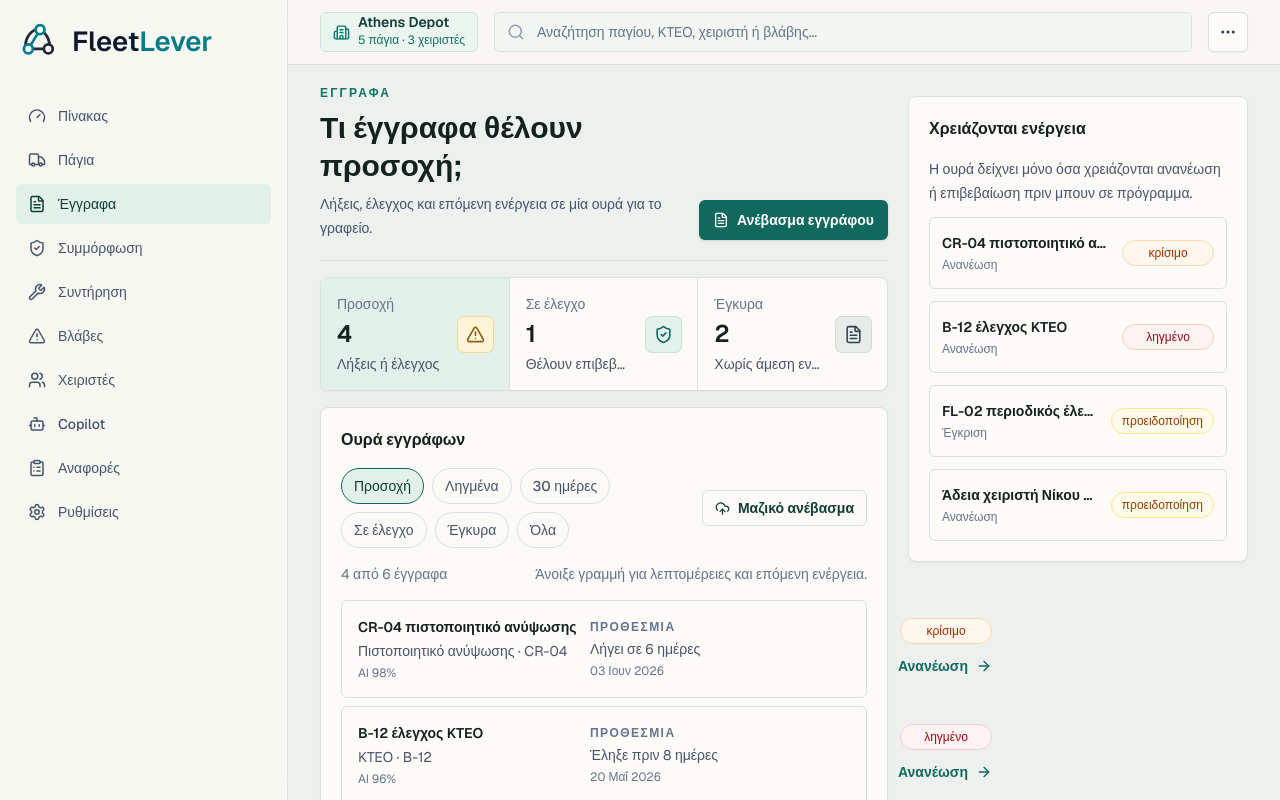
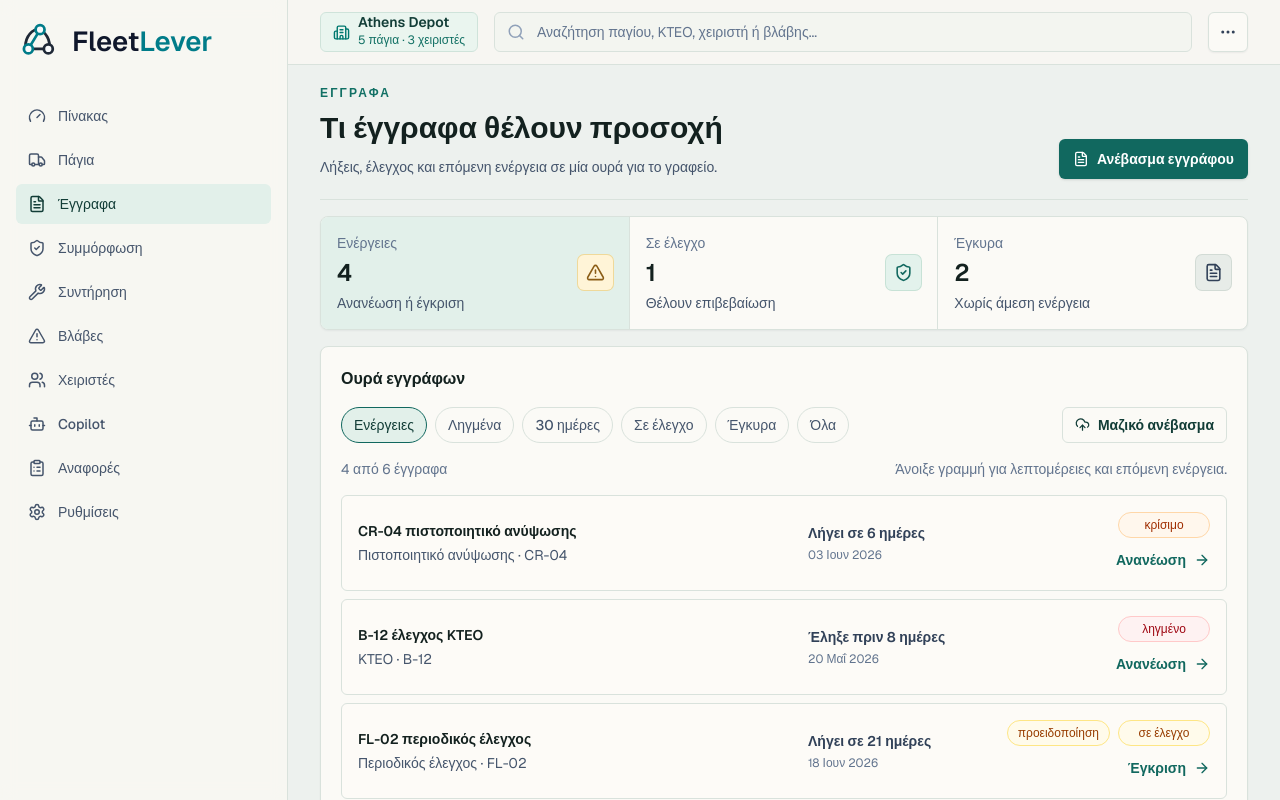
Before and after one commit to gkaragioul/FleetLever, a Next.js app: page / in a window 1280 px wide. Both pictures are taken after a click on the tab "Έγγραφα". Shown: the top 800 px of the page. Built offline with nearby package versions, Linux system fonts and the light colour scheme.

Commit message:
Polish documents queue layout

```diff
--- a/src/components/fleetlever/operations-console.tsx
+++ b/src/components/fleetlever/operations-console.tsx
@@ -1469,7 +1469,7 @@ function DocumentsPanel({ setActiveTab }: { setActiveTab: (tab: TabId) => void }
   const documentsInReview = documents.filter((document) => document.reviewState === "under review");
   const validDocuments = documents.filter((document) => documentStatus(document) === "valid");
   const filters: { id: DocumentFilter; label: string }[] = [
-    { id: "attention", label: "Προσοχή" },
+    { id: "attention", label: "Ενέργειες" },
     { id: "expired", label: "Ληγμένα" },
     { id: "upcoming", label: "30 ημέρες" },
     { id: "review", label: "Σε έλεγχο" },
@@ -1481,13 +1481,13 @@ function DocumentsPanel({ setActiveTab }: { setActiveTab: (tab: TabId) => void }
     <div className="space-y-4">
       <PanelHeader
         eyebrow="Έγγραφα"
-        title="Τι έγγραφα θέλουν προσοχή;"
+        title="Τι έγγραφα θέλουν προσοχή"
         description="Λήξεις, έλεγχος και επόμενη ενέργεια σε μία ουρά για το γραφείο."
         action={<ActionButton icon={FileText}>Ανέβασμα εγγράφου</ActionButton>}
       />
       <div className="grid overflow-hidden rounded-lg border border-[#d9e2dc] bg-[#fbfaf6] shadow-[0_1px_2px_rgba(15,23,42,0.05)] sm:grid-cols-3 sm:divide-x sm:divide-[#d9e2dc]">
         {[
-          { id: "attention" as DocumentFilter, icon: AlertTriangle, label: "Προσοχή", value: filterDocuments("attention").length, detail: "Λήξεις ή έλεγχος", tone: "amber" },
+          { id: "attention" as DocumentFilter, icon: AlertTriangle, label: "Ενέργειες", value: filterDocuments("attention").length, detail: "Ανανέωση ή έγκριση", tone: "amber" },
           { id: "review" as DocumentFilter, icon: ShieldCheck, label: "Σε έλεγχο", value: documentsInReview.length, detail: "Θέλουν επιβεβαίωση", tone: "teal" },
           { id: "valid" as DocumentFilter, icon: FileText, label: "Έγκυρα", value: validDocuments.length, detail: "Χωρίς άμεση ενέργεια", tone: "slate" },
         ].map((metric) => {
@@ -1556,12 +1556,10 @@ function DocumentsPanel({ setActiveTab }: { setActiveTab: (tab: TabId) => void }
                   <span className="mt-1 block truncate text-sm text-slate-600">
                     {categoryLabels[document.category]} · {asset?.code ?? document.operator}
                   </span>
-                  <span className="mt-1 block text-xs text-slate-500">AI {Math.round(document.confidence * 100)}%</span>
                 </span>
 
                 <span className="min-w-0">
-                  <span className="block text-xs font-semibold uppercase tracking-[0.12em] text-slate-500">Προθεσμία</span>
-                  <span className="mt-1 block text-sm leading-5 text-slate-600">{documentDueText(document)}</span>
+                  <span className="block text-sm font-semibold leading-5 text-slate-700">{documentDueText(document)}</span>
                   <span className="mt-1 block text-xs text-slate-500">{document.expiresAt ? formatDate(document.expiresAt) : "χωρίς ημερομηνία"}</span>
                 </span>
 
@@ -2001,40 +1999,6 @@ function AssetsContextPanel({ setActiveTab }: { setActiveTab: (tab: TabId) => vo
   );
 }
 
-function DocumentsContextPanel({ setActiveTab }: { setActiveTab: (tab: TabId) => void }) {
-  const actionDocuments = filterDocuments("attention").slice(0, 4);
-
-  return (
-    <DataCard title="Χρειάζονται ενέργεια">
-      <div className="space-y-3">
-        <p className="text-sm leading-6 text-slate-600">
-          Η ουρά δείχνει μόνο όσα χρειάζονται ανανέωση ή επιβεβαίωση πριν μπουν σε πρόγραμμα.
-        </p>
-        <div className="space-y-3">
-          {actionDocuments.map((document) => {
-            const status = documentStatus(document);
-
-            return (
-              <button
-                key={document.id}
-                type="button"
-                onClick={() => setActiveTab("documents")}
-                className="grid min-h-[72px] w-full grid-cols-[minmax(0,1fr)_auto] items-center gap-3 rounded-md border border-[#d9e2dc] bg-[#fdfbf7] p-3 text-left transition hover:border-teal-300 hover:bg-[#eef7f2] focus-visible:outline-none focus-visible:ring-2 focus-visible:ring-teal-500"
-              >
-                <span className="min-w-0">
-                  <span className="block truncate text-sm font-semibold text-[#13211f]">{document.title}</span>
-                  <span className="mt-1 block truncate text-xs text-slate-500">{documentAction(document)}</span>
-                </span>
-                <StatusPill label={statusLabels[status]} tone={status} />
-              </button>
-            );
-          })}
-        </div>
-      </div>
-    </DataCard>
-  );
-}
-
 function CommandContextPanel({ setActiveTab }: { setActiveTab: (tab: TabId) => void }) {
   return (
     <div className="space-y-4">
@@ -2181,7 +2145,11 @@ export function OperationsConsole() {
 
         <main
           className={`mx-auto grid max-w-[1500px] gap-5 px-4 py-5 sm:px-6 lg:px-8 ${
-            activeTab === "command" ? "lg:grid-cols-[minmax(0,1fr)_300px]" : "lg:grid-cols-[minmax(0,1fr)_340px]"
+            activeTab === "documents"
+              ? "lg:grid-cols-1"
+              : activeTab === "command"
+                ? "lg:grid-cols-[minmax(0,1fr)_300px]"
+                : "lg:grid-cols-[minmax(0,1fr)_340px]"
           }`}
         >
           <section
@@ -2203,17 +2171,17 @@ export function OperationsConsole() {
             {activeTab === "settings" && <SettingsPanel />}
           </section>
 
+          {activeTab !== "documents" ? (
             <aside className="space-y-4 lg:sticky lg:top-24 lg:self-start">
               {activeTab === "command" ? (
                 <CommandContextPanel setActiveTab={setActiveTab} />
               ) : activeTab === "assets" ? (
                 <AssetsContextPanel setActiveTab={setActiveTab} />
-            ) : activeTab === "documents" ? (
-              <DocumentsContextPanel setActiveTab={setActiveTab} />
               ) : (
                 <TodayPanel setActiveTab={setActiveTab} />
               )}
             </aside>
+          ) : null}
         </main>
       </div>
     </div>
```
Lines whose indentation alone changed are shown as unchanged.
